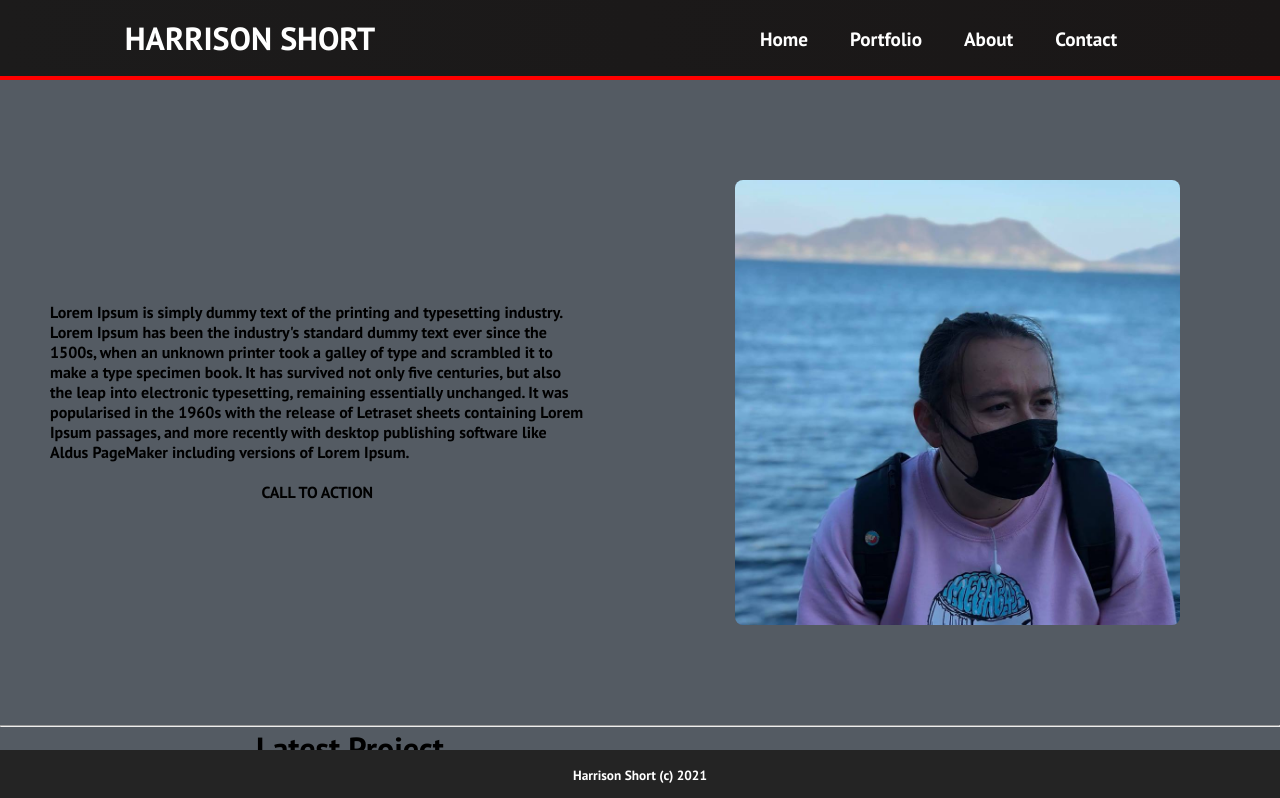
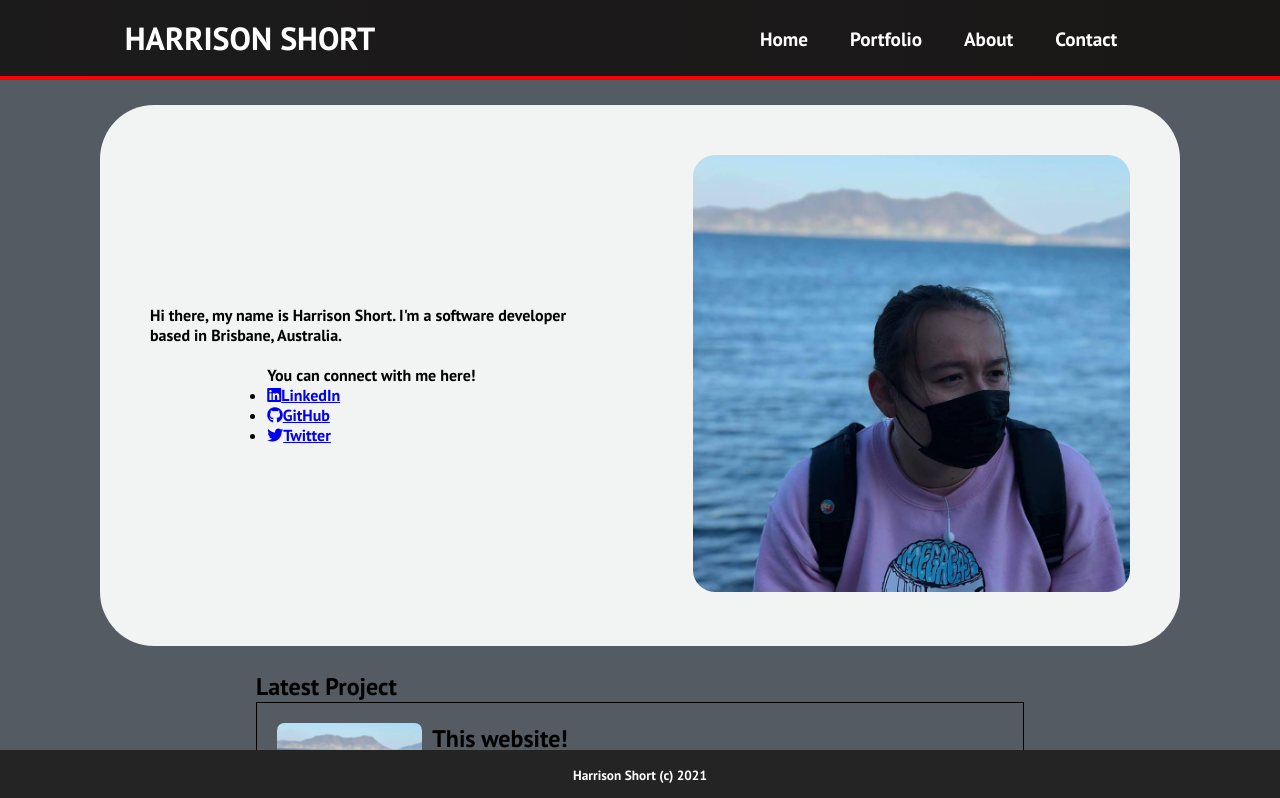
Before and after one commit to HarrisonShort/portfolio-website, a React (Create React App) app: page / in a window 1280 px wide. Shown: the top 798 px of the page. Built offline with nearby package versions, Linux system fonts and the light colour scheme.

Commit message:
ADD background to personal info section

```diff
--- a/src/components/LatestInfoSection.js
+++ b/src/components/LatestInfoSection.js
@@ -4,7 +4,7 @@ import './LatestInfoSection.css'
 
 function LatestInfoSection() {
     return (
-        <div className="latest-info">
+        <section className="latest-info" id="latest">
             <div className="latest-project">
                 <h1>Latest Project</h1>
                 <div className="latest-project-info">
@@ -18,7 +18,7 @@ function LatestInfoSection() {
 
                 </div>
             </div>
-            <div className="blog-posts__container">
+            {/* <div className="blog-posts__container">
                 <h1>Recent Blog Posts</h1>
                 <div className="blog-posts__wrapper">
                     <ul className="blog-posts__items">
@@ -39,8 +39,8 @@ function LatestInfoSection() {
                             path="/blog" />
                     </ul>
                 </div>
-            </div>
-        </div >
+            </div> */}
+        </section >
     )
 }
 
--- a/src/components/PersonalInfoSection.css
+++ b/src/components/PersonalInfoSection.css
@@ -1,22 +1,27 @@
+#personal {
+  display: flex;
+  justify-content: center;
+}
+
 .info-container {
+  background: #f2f4f3;
   display: flex;
   flex-direction: row;
   align-items: center;
-  padding: 0 100 0 100;
+  width: 1250px;
+  margin: 25px 100px;
+  border-radius: 5% / 10%;
 }
 
 .info-container-left {
   display: flex;
   flex-direction: column;
-  height: 100%;
   margin: 50px;
   width: 90%;
 }
 
 .info-container-right {
-  display: flex;
-  flex-direction: column;
-  margin: 100px;
+  margin: 50px;
 }
 
 .info-blurb {
@@ -29,7 +34,7 @@
 }
 
 .info-image {
-  border-radius: 8px;
+  border-radius: 5%;
   max-width: 100%;
   height: auto;
 }
--- a/src/components/PersonalInfoSection.js
+++ b/src/components/PersonalInfoSection.js
@@ -4,19 +4,40 @@ import './PersonalInfoSection.css'
 export default function PersonalInfoSection() {
     return (
         <React.Fragment>
+            <section id="personal">
                 <div className="info-container">
                     <div className="info-container-left">
                         <div className="info-blurb">
-                        Lorem Ipsum is simply dummy text of the printing and typesetting industry. Lorem Ipsum has been the industry's standard dummy text ever since the 1500s, when an unknown printer took a galley of type and scrambled it to make a type specimen book. It has survived not only five centuries, but also the leap into electronic typesetting, remaining essentially unchanged. It was popularised in the 1960s with the release of Letraset sheets containing Lorem Ipsum passages, and more recently with desktop publishing software like Aldus PageMaker including versions of Lorem Ipsum.
+                            Hi there, my name is Harrison Short. I'm a software developer based in Brisbane, Australia.
                         </div>
                         <div className="info-subtext">
-                        CALL TO ACTION
+                            <p>You can connect with me here!</p>
+                            <br></br>
+                            <ul>
+                                <li>
+                                    <a href="https://www.linkedin.com/in/harrison-short/" className="href" target="_blank">
+                                        <i class="fab fa-linkedin"></i>LinkedIn
+                                    </a>
+                                </li>
+                                <li>
+                                    <a href="https://github.com/HarrisonShort" className="href" target="_blank">
+                                        <i class="fab fa-github"></i>GitHub
+                                    </a>
+                                </li>
+                                <li>
+                                    <a href="https://twitter.com/TheHarrishun" className="href" target="_blank">
+                                        <i class="fab fa-twitter"></i>Twitter
+                                    </a>
+                                </li>
+                            </ul>
+
                         </div>
                     </div>
                     <div className="info-container-right">
                         <img src="/images/harrison_okunoshima.jpg" alt="Harrison Okunoshima" className="info-image" />
                     </div>
                 </div>
-        </React.Fragment>
+            </section>
+        </React.Fragment >
     )
 }
--- a/src/components/pages/Home.js
+++ b/src/components/pages/Home.js
@@ -7,7 +7,6 @@ export default function Home() {
     return (
         <React.Fragment>
             <PersonalInfoSection />
-            <hr />
             <LatestInfoSection />
         </React.Fragment>
     )
```
Lines whose indentation alone changed are shown as unchanged.
